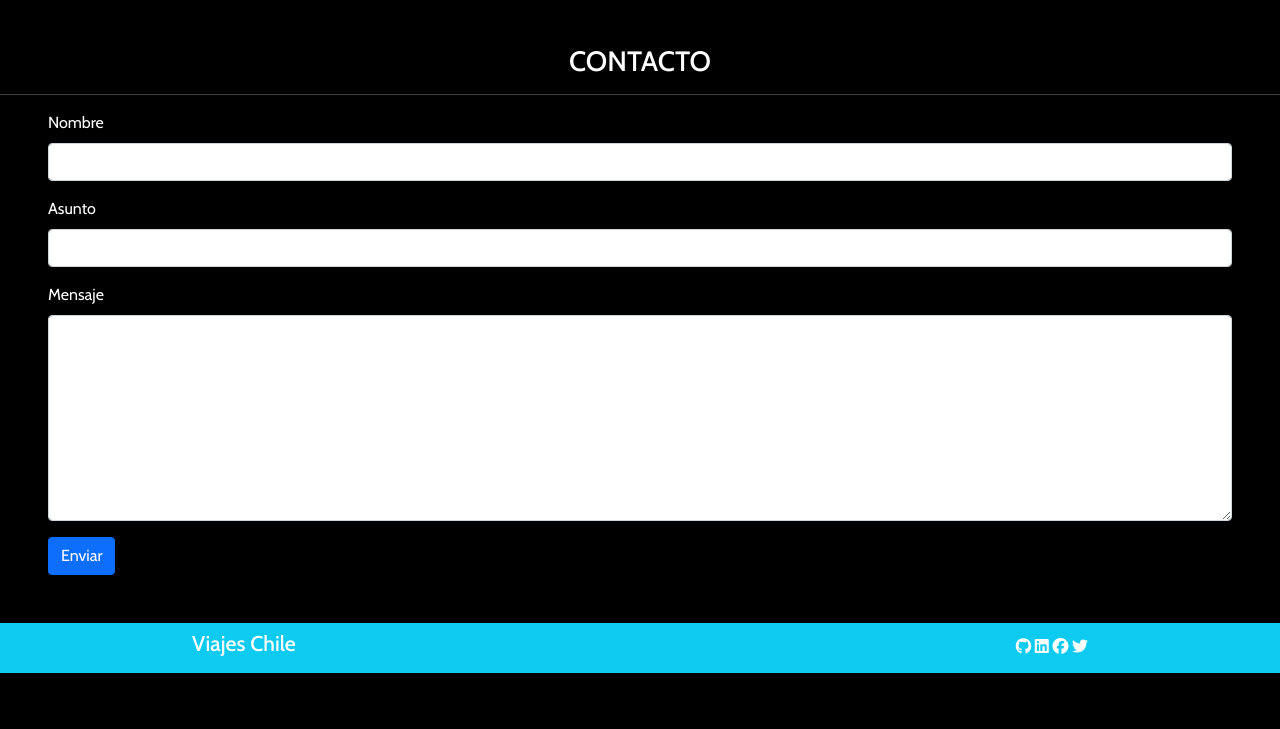
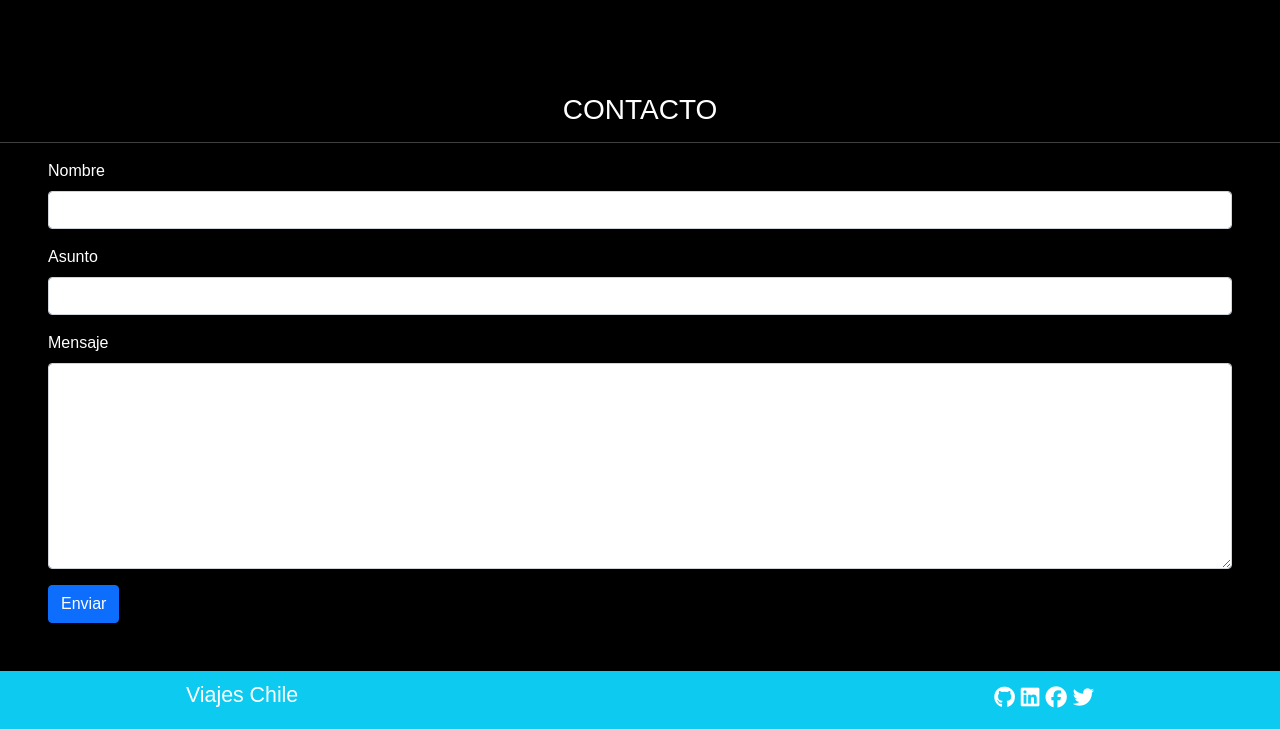
Before and after one commit to BastianProsser/ViajesChile, a plain HTML site: page index.html in a window 1280 px wide. Shown: the part 2251-2980 px from the top of the page. Before the commit the page ends 2924 px from the top, so only its background shows below. Drawn offline with nearby package versions, Linux system fonts and the light colour scheme.

Commit message:
removi googlefonts

```diff
--- a/assets/css/style.css
+++ b/assets/css/style.css
@@ -46,9 +46,9 @@ footer {
     font-weight: 100;
     font-style: normal;
     color: white;
-    h2{
-        font-size: 16pt;
-    }
+}
+footer, h2{
+    font-size: 16pt;
 }
 .formulario {
     color: white;
--- a/index.html
+++ b/index.html
@@ -4,14 +4,7 @@
     <meta charset="UTF-8">
     <meta http-equiv="X-UA-Compatible" content="IE=edge">
     <meta name="viewport" content="width=device-width, initial-scale=1.0">
-    <title>Cuppon</title>
-    <!--google fonts-->
-    <link rel="preconnect" href="https://fonts.googleapis.com">
-    <link rel="preconnect" href="https://fonts.gstatic.com" crossorigin>
-    <link href="https://fonts.googleapis.com/css2?family=Lobster&display=swap" rel="stylesheet">
-    <link rel="preconnect" href="https://fonts.googleapis.com">
-    <link rel="preconnect" href="https://fonts.gstatic.com" crossorigin>
-    <link href="https://fonts.googleapis.com/css2?family=Cabin:ital,wght@0,400..700;1,400..700&family=Lobster&display=swap" rel="stylesheet">
+    <title>Viajes Chile</title>
     <!--bootstrap-->
     <link href="https://cdn.jsdelivr.net/npm/bootstrap@5.0.2/dist/css/bootstrap.min.css" rel="stylesheet"
         integrity="sha384-EVSTQN3/azprG1Anm3QDgpJLIm9Nao0Yz1ztcQTwFspd3yD65VohhpuuCOmLASjC" crossorigin="anonymous">
@@ -193,14 +186,14 @@
     </section>
     <footer class="container-fluid py-2 bg-info d-flex justify-content-around">
         <div>
-            <h2>Viajes Chile</h2>
+            <h2 class="py-1">Viajes Chile</h2>
         </div>
         <div></div>
         <div class="py-1">
             <a href="https://www.github.com" target="_blank"><i class="fab fa-github"></i></a>
             <a href="https://www.linkedin.com" target="_blank"><i class="fab fa-linkedin"></i></a>
-            <a href="https://www.facebook.com" target="_blank">            <i class="fab fa-facebook"></i></a>
-            <a href="https://www.twitter.com" target="_blank">            <i class="fab fa-twitter"></i></a>
+            <a href="https://www.facebook.com" target="_blank"><i class="fab fa-facebook"></i></a>
+            <a href="https://www.twitter.com" target="_blank"><i class="fab fa-twitter"></i></a>
         </div>
     </footer>
 </body>
```
